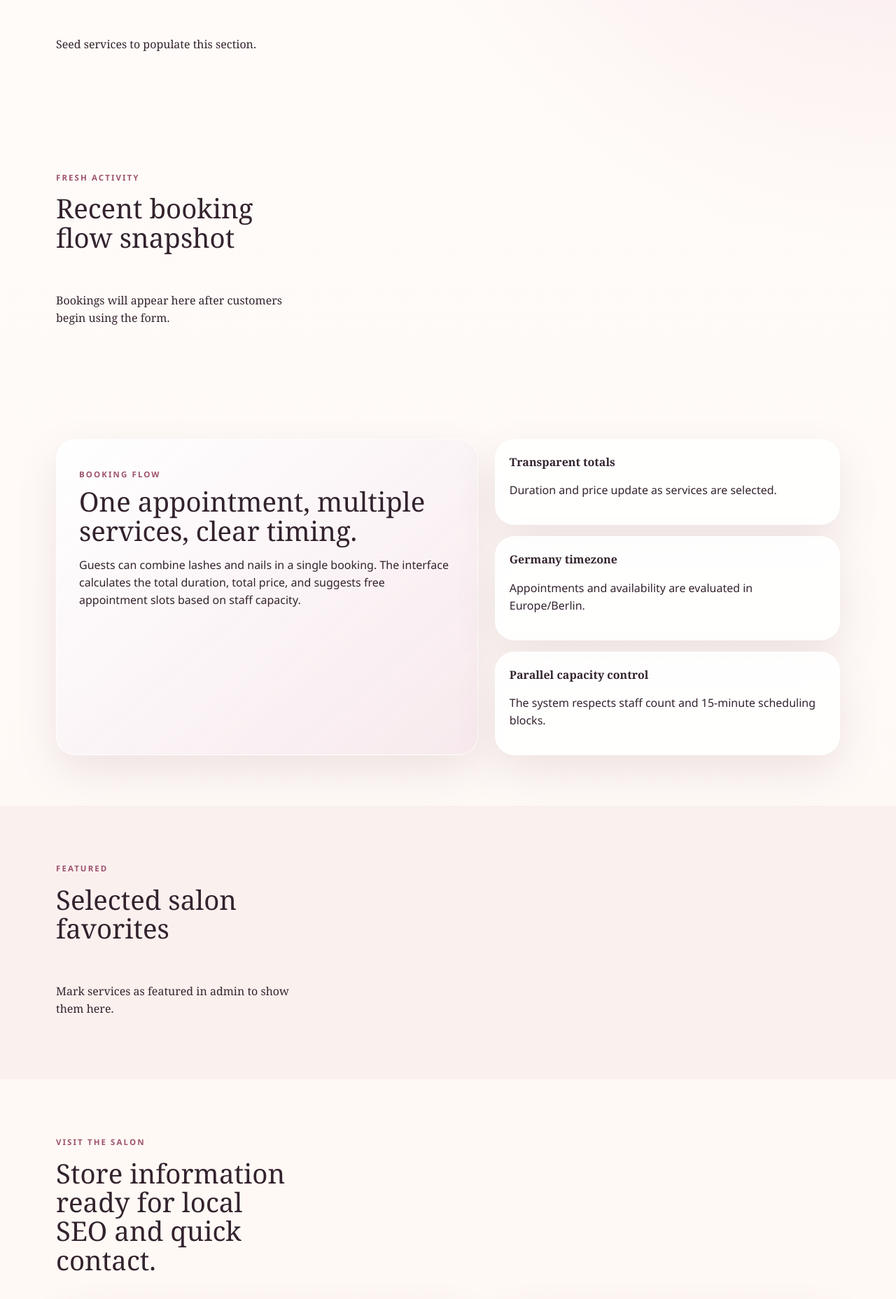
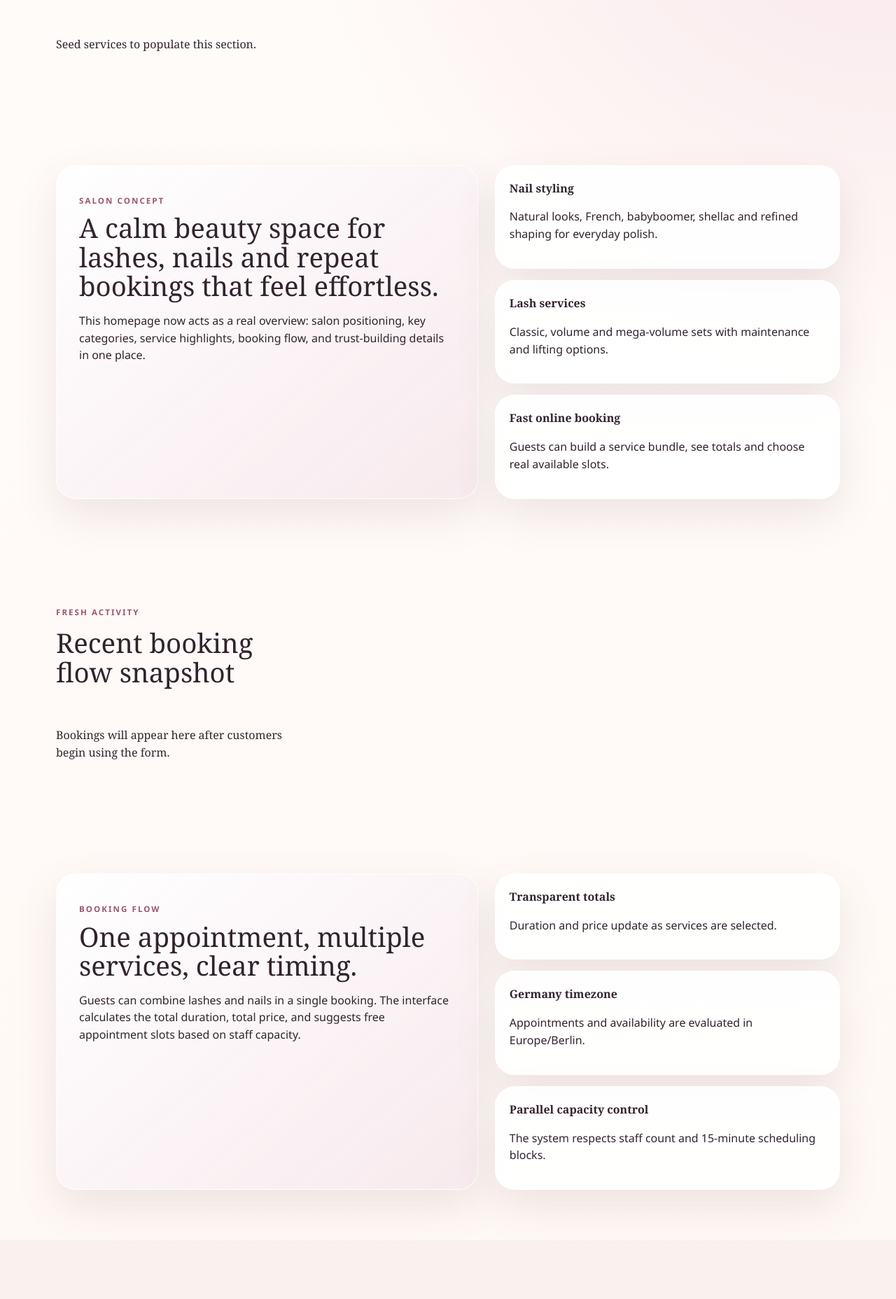
Before and after one commit to garstini/lknails, a Django app: page /en/ in a window 1280 px wide. Shown: the part 1177-3033 px from the top of the page at 70% size. Run offline with Django 5.2, Linux system fonts and the light colour scheme; data that the repository does not hold is empty.

Commit message:
Fix booking service rendering and improve service presentation

```diff
--- a/templates/core/home.html
+++ b/templates/core/home.html
@@ -57,6 +57,30 @@
       {% empty %}
         <p>{% trans "Seed services to populate this section." %}</p>
       {% endfor %}
+    </div>
+  </section>
+
+  <section class="section shell">
+    <div class="split-feature">
+      <div class="feature-panel feature-panel-editorial">
+        <p class="eyebrow">{% trans "Salon concept" %}</p>
+        <h2>{% trans "A calm beauty space for lashes, nails and repeat bookings that feel effortless." %}</h2>
+        <p>{% trans "This homepage now acts as a real overview: salon positioning, key categories, service highlights, booking flow, and trust-building details in one place." %}</p>
+      </div>
+      <div class="feature-list">
+        <article class="mini-feature">
+          <strong>{% trans "Nail styling" %}</strong>
+          <p>{% trans "Natural looks, French, babyboomer, shellac and refined shaping for everyday polish." %}</p>
+        </article>
+        <article class="mini-feature">
+          <strong>{% trans "Lash services" %}</strong>
+          <p>{% trans "Classic, volume and mega-volume sets with maintenance and lifting options." %}</p>
+        </article>
+        <article class="mini-feature">
+          <strong>{% trans "Fast online booking" %}</strong>
+          <p>{% trans "Guests can build a service bundle, see totals and choose real available slots." %}</p>
+        </article>
+      </div>
     </div>
   </section>
 
--- a/templates/partials/service_card.html
+++ b/templates/partials/service_card.html
@@ -1,7 +1,11 @@
-{% load i18n site_tags %}
+{% load i18n site_tags static %}
 <article class="service-card">
   {% if service.primary_image and service.primary_image.image %}
     <img class="service-card-image" src="{{ service.primary_image.image.url }}" alt="{{ service.primary_image.alt_text|default:service.name }}">
+  {% elif service.category == "Wimpern" %}
+    <img class="service-card-image" src="{% static 'images/lashes-fallback.svg' %}" alt="{{ service.name }}">
+  {% elif service.category == "Nägel" %}
+    <img class="service-card-image" src="{% static 'images/nails-fallback.svg' %}" alt="{{ service.name }}">
   {% else %}
     <div class="service-card-image service-card-image-placeholder {{ service.gallery_tone }}">
       <span>{{ service.category }}</span>
--- a/templates/services/gallery.html
+++ b/templates/services/gallery.html
@@ -1,5 +1,5 @@
 {% extends "base.html" %}
-{% load i18n site_tags %}
+{% load i18n site_tags static %}
 
 {% block title %}{% trans "Gallery" %} | LK Nails & Lashes{% endblock %}
 {% block meta_description %}{% trans "Browse nails and lashes inspiration, featured treatments, and salon portfolio highlights." %}{% endblock %}
@@ -26,6 +26,10 @@
         <article class="gallery-card">
           {% if service.primary_image and service.primary_image.image %}
             <img class="gallery-image" src="{{ service.primary_image.image.url }}" alt="{{ service.primary_image.alt_text|default:service.name }}">
+          {% elif service.category == "Wimpern" %}
+            <img class="gallery-image" src="{% static 'images/lashes-fallback.svg' %}" alt="{{ service.name }}">
+          {% elif service.category == "Nägel" %}
+            <img class="gallery-image" src="{% static 'images/nails-fallback.svg' %}" alt="{{ service.name }}">
           {% else %}
             <div class="gallery-image gallery-placeholder {{ service.gallery_tone }}">
               <span>{{ service.category }}</span>
--- a/templates/services/service_list.html
+++ b/templates/services/service_list.html
@@ -1,5 +1,5 @@
 {% extends "base.html" %}
-{% load i18n site_tags %}
+{% load i18n site_tags static %}
 
 {% block title %}{% trans "Services" %} | LK Nails & Lashes{% endblock %}
 
@@ -36,6 +36,10 @@
                   <div class="menu-service-visual">
                     {% if service.primary_image and service.primary_image.image %}
                       <img class="menu-service-image" src="{{ service.primary_image.image.url }}" alt="{{ service.primary_image.alt_text|default:service.name }}">
+                    {% elif service.category == "Wimpern" %}
+                      <img class="menu-service-image" src="{% static 'images/lashes-fallback.svg' %}" alt="{{ service.name }}">
+                    {% elif service.category == "Nägel" %}
+                      <img class="menu-service-image" src="{% static 'images/nails-fallback.svg' %}" alt="{{ service.name }}">
                     {% else %}
                       <div class="menu-service-image menu-service-image-placeholder {{ service.gallery_tone }}">
                         <span>{{ category }}</span>
```
Also changed, not shown: bookings/views.py (+5 -2 lines).
